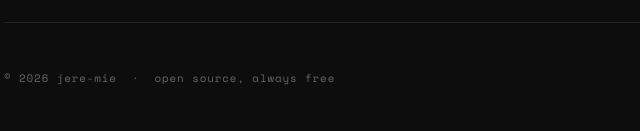
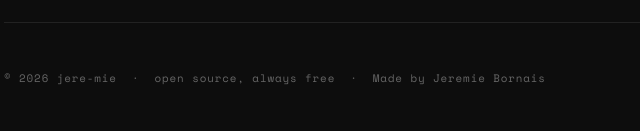
Before and after one commit to jere-mie/zxcv.fyi, a plain HTML site: page index.html in a window 1280 px wide. Shown: the part 2441-2572 px from the top of the page, 108-748 px from the left. Drawn offline with nearby package versions, Linux system fonts and the light colour scheme.

Commit message:
add footer attribution for Jeremie Bornais

```diff
--- a/index.html
+++ b/index.html
@@ -268,6 +268,7 @@
                 <p class="footer-copy">
                     © 2026 <a href="https://github.com/jere-mie" target="_blank" rel="noopener noreferrer">jere-mie</a>
                     &nbsp;·&nbsp; open source, always free
+                    &nbsp;·&nbsp; Made by <a href="https://jeremie.bornais.ca" target="_blank" rel="noopener noreferrer">Jeremie Bornais</a>
                 </p>
             </div>
             <div class="footer-keys" aria-hidden="true">
```
